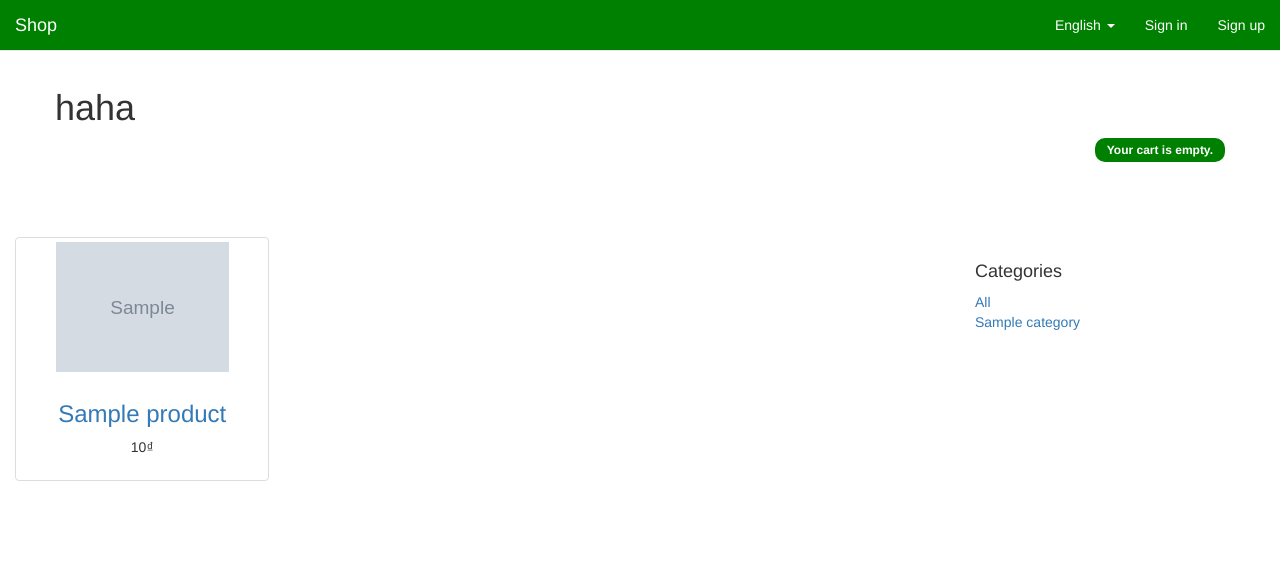
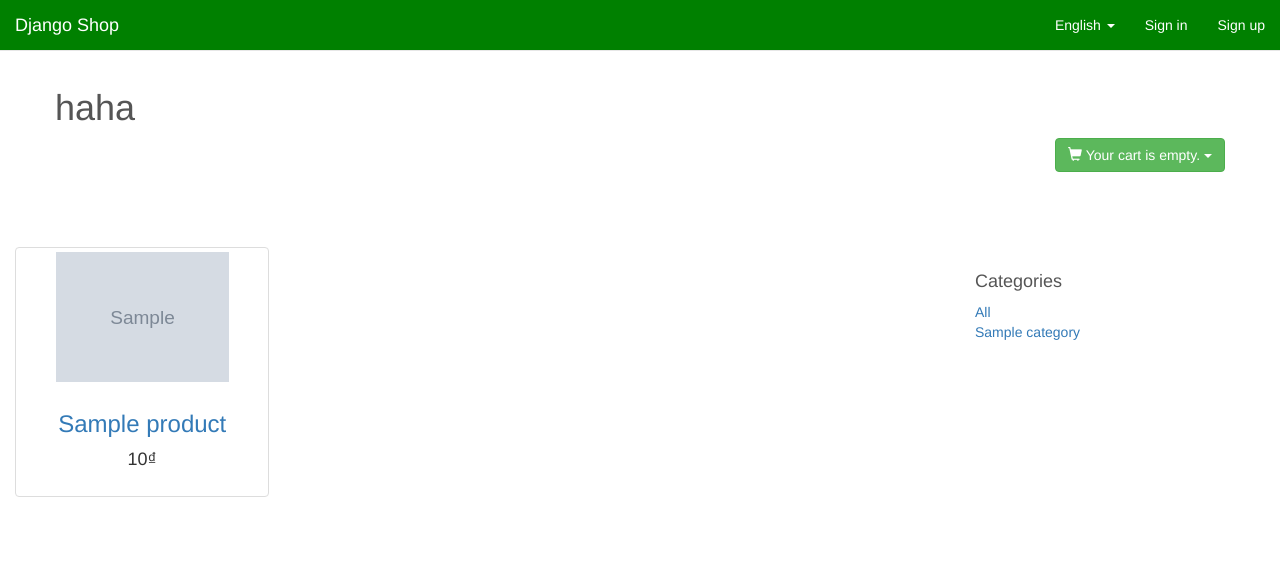
Before and after one commit to hphuoclam/django-shopping, a Django app: page / in a window 1280 px wide. Shown: the top 576 px of the page. Run offline with Django 3.2, Linux system fonts and the light colour scheme; tables that the repository leaves empty hold one stand-in row (values such as "Sample post"); grey boxes marked "Sample" are stand-in pictures; parts of the project's set-up code (start-up, migrations or seed data) failed here and were passed over; some libraries are stand-ins or nearby versions.

Commit message:
add cart item dropdown

```diff
--- a/shop/static/css/styles.css
+++ b/shop/static/css/styles.css
@@ -1,45 +1,115 @@
+body{
+    color: #555;
+}
 .blog-header {
     padding-top: 20px;
     padding-bottom: 20px;
 }
+
 .blog-title {
     margin-top: 30px;
     margin-bottom: 0;
     font-size: 60px;
     font-weight: normal;
 }
+
 .blog-description {
     font-size: 20px;
     color: #999;
 }
-blog-main {
+
+.blog-main {
     font-size: 18px;
     line-height: 1.5;
 }
 
+
 /* Sidebar modules for boxing content */
+
 .sidebar-module {
     padding: 15px;
     margin: 0 -15px 15px;
 }
+
 .sidebar-module-inset {
     padding: 15px;
     background-color: #f5f5f5;
     border-radius: 4px;
 }
+
 .sidebar-module-inset p:last-child,
 .sidebar-module-inset ul:last-child,
 .sidebar-module-inset ol:last-child {
     margin-bottom: 0;
 }
+
 .blog-post {
     margin-bottom: 60px;
 }
+
 .blog-post-title {
     margin-bottom: 5px;
     font-size: 40px;
 }
+
 .blog-post-meta {
     margin-bottom: 20px;
     color: #999;
 }
+
+.cart_cus .cart {
+    width: 200%;
+    padding: 15px;
+}
+
+.cart_cus .cart .cart-header{
+    padding: 10px 0 15px;
+    border-bottom: 1px solid #ddd;
+}
+
+.cart_cus .cart li .item {
+    padding-top: 15px;
+}
+
+.cart_cus .cart li .item .title {
+    font-size: 130%;
+}
+.cart_cus .cart li .item .price {
+    color: green;
+}
+.cart_cus .cart li .item .price span{
+    color: #bbb;
+    margin-left: 15px;
+}
+
+.cart_cus .cart li .item img {
+    width: 100%;
+}
+
+.cart_cus .cart .btn-checkout{
+    background: green;
+    color: #fff;
+    padding: 10px;
+}
+
+.p0 {
+    padding: 0 !important;
+}
+
+.pr0 {
+    padding-right: 0 !important;
+}
+
+.pl0 {
+    padding-left: 0 !important;
+}
+.vertical-align {
+    display: flex;
+    align-items: center;
+}
+.color_bbb{
+    color: #bbb;
+}
+.color_green{
+    color: green;
+}
--- a/shop/templates/shop/base.html
+++ b/shop/templates/shop/base.html
@@ -15,7 +15,7 @@
 <div class="container">
     <div class="row" style="margin-top: 6%">
         <h1>{% trans 'haha' %}</h1>
-        <span class="badge pull-right" style="padding: 6px 12px; background: green">
+        <!--<span class="badge pull-right" style="padding: 6px 12px; background: green">
             {% with totail_items=cart|length %}
                 {% if cart|length > 0 %}
                     {% trans 'My Shopping Order:' %}
@@ -26,7 +26,56 @@
                     {% trans 'Your cart is empty.' %}
                 {% endif %}
             {% endwith %}
-         </span>
+        </span>-->
+
+        <div class="btn-group pull-right cart_cus">
+            <button type="button" class="btn btn-success dropdown-toggle" data-toggle="dropdown" aria-haspopup="true" aria-expanded="false">
+                {% with totail_items=cart|length %}
+                    <i class="glyphicon glyphicon-shopping-cart"></i>
+                    {% if cart|length > 0 %}
+                        {{ totail_items }} {% trans 'item' %} {{ totail_items|pluralize }}, {{ cart.get_total_price|price_view }}
+                    {% else %}
+                        {% trans 'Your cart is empty.' %}
+                    {% endif %}
+                {% endwith %}
+                <span class="caret"></span>
+            </button>
+            <ul class="dropdown-menu cart">
+                {% with totail_items=cart|length %}
+                    {% if cart|length > 0 %}
+                        <li class="cart-header">
+                            {% with totail_items=cart|length %}
+                                {% if cart|length > 0 %}
+                                    <i class="glyphicon glyphicon-shopping-cart"></i><span class="badge bg-success">{{ totail_items }}</span>
+                                    <div class="pull-right color_bbb">{% trans 'Total Cost:' %} <span class="color_green">{{ cart.get_total_price|price_view }}</span></div>
+                                {% else %}
+                                    {% trans 'Your cart is empty.' %}
+                                {% endif %}
+                            {% endwith %}
+                        </li>
+                        <li>
+                            {% for item in cart %}
+                                {% with product=item.product  %}
+                                    <div class="row item vertical-align">
+                                        <div class="col-xs-3 pr0">
+                                            <img src="{% if product.image %} {{ product.image.url }} {% else %} {% static 'img/default.jpg' %} {% endif %}" alt="..." >
+                                        </div>
+                                        <div class="col-xs-9">
+                                            <div class="title">{{product.name}}</div>
+                                            <div class="price">{{ item.total_price|price_view }} <span>{% trans 'Quantity' %}: {{ item.quantity }}</span></div>
+                                        </div>
+                                    </div>
+                                {% endwith %}
+                            {% endfor %}
+                        </li>
+                        <li role="separator" class="divider"></li>
+                        <li><a href="{% url "cart:cart_detail" %}" class="btn btn-checkout">Checkout</a></li>
+                    {% else %}
+                        <li><a href="#" class="btn btn-checkout">{% trans 'Your cart is empty.' %}</a></li>
+                    {% endif %}
+                {% endwith %}
+            </ul>
+        </div>
     </div>
 </div>
 {% block content %}
--- a/shop/templates/shop/navbar.html
+++ b/shop/templates/shop/navbar.html
@@ -10,7 +10,7 @@
               <span class="icon-bar"></span>
               <span class="icon-bar"></span>
             </button>
-            <a class="navbar-brand" href="{% url 'shop:product_list' %}" style="color: #ffffff">Shop</a>
+            <a class="navbar-brand" href="{% url 'shop:product_list' %}" style="color: #ffffff">Django Shop</a>
         </div>
 
         <!-- Collect the nav links, forms, and other content for toggling -->
```
Also changed, not shown: locale/vi/LC_MESSAGES/django.po. Lines whose indentation alone changed are shown as unchanged.
